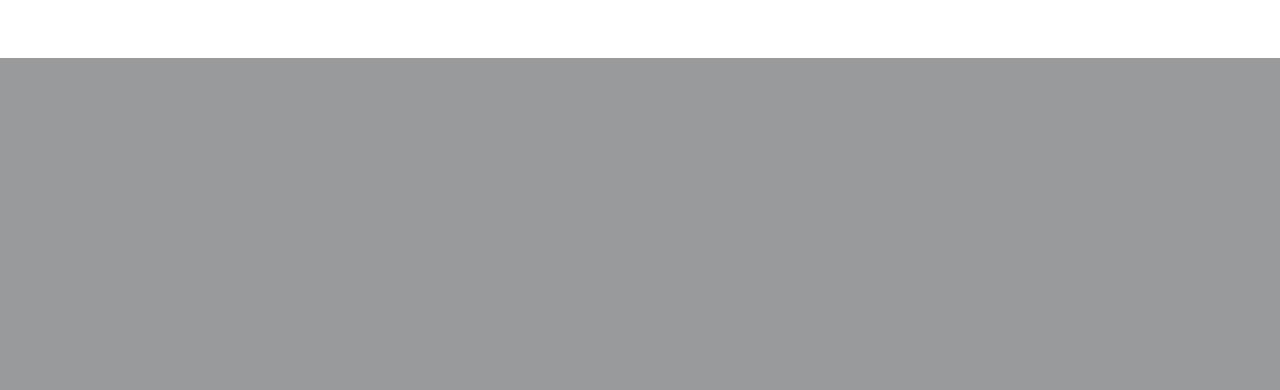
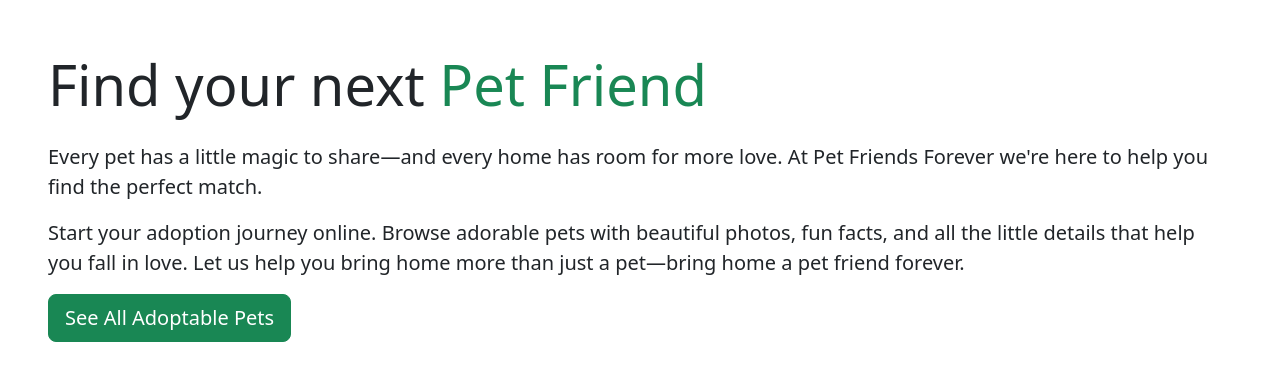
Before and after one commit to prmenezes/PetFriendsForever, a Django app: page / in a window 1280 px wide. Shown: the part 742-1132 px from the top of the page. Before the commit the page ends 800 px from the top, so only its background shows below. Run offline with Django 5.2, Linux system fonts and the light colour scheme.

Commit message:
Home + nav bar

```diff
--- a/pets/templates/base.html
+++ b/pets/templates/base.html
@@ -21,7 +21,7 @@
               <a class="navbar-brand d-flex align-items-center" href="{% url 'home' %}">
                 <img src="{% static 'pets/images/pff_logo.png' %}" alt="PFF_Logo" width="75" height="75" class="me-2">
                 <div class="d-flex flex-column lh-1">
-                  <span class="fw-bold">Pet</span>
+                  <span class="fw-bold " >Pet</span>
                   <span class="fw-bold">Friends</span>
                   <span class="fw-bold">Forever</span>
                 </div>
@@ -30,15 +30,15 @@
                 <span class="navbar-toggler-icon"></span>
               </button>
               <div class="collapse navbar-collapse" id="navbarSupportedContent">
-                <ul class="navbar-nav me-auto mb-2 mb-lg-0">
+                <ul class="navbar-nav me-auto mb-2 mb-lg-0 px-4">
 
 
-                  <li class="nav-item">
+                  <li class="nav-item px-2">
                     <a class="nav-link {% block adoptable-pets-active %}{% endblock  %}" href="{% url "pet_list" %}">Adoptable Pets</a>
                   </li>
 
 
-                  <li class="nav-item dropdown">
+                  <li class="nav-item dropdown px-2">
                     <a class="nav-link dropdown-toggle {% block visit-us-active %}{% endblock  %}" href="#" role="button" data-bs-toggle="dropdown" aria-expanded="false">
                       Visit Us
                     </a>
@@ -48,18 +48,18 @@
                     </ul>
                   </li>
 
-                  <li class="nav-item">
+                  <li class="nav-item px-2">
                     <a class="nav-link {% block how-to-adopt-active %}{% endblock  %}" aria-current="page" href="{% url "how_to_adopt" %}">How to Adopt</a>
                   </li>
 
-                  <li class="nav-item">
+                  <li class="nav-item px-2">
                     <a class="nav-link {% block contact-active %}{% endblock  %}" aria-current="page" href="{% url "contact_us" %}">Contact Us</a>
                   </li>
 
                 </ul>
                 <form class="d-flex" role="search" method="GET" action="{% url "search" "q" %}">
-                  <input name="q" class="form-control me-2" type="search" placeholder="Search by Pet Name" aria-label="Search">
-                  <button class="btn btn-outline-success" type="submit">Search</button>
+                  <input name="q" class="form-control me-2" type="search" placeholder="Search Pet by Name" aria-label="Search">
+                  <button class="btn btn-success" type="submit">Search</button>
                 </form>
               </div>
             </div>
--- a/pets/templates/home.html
+++ b/pets/templates/home.html
@@ -6,18 +6,43 @@
 {% block content %}
 
 
-<div class="bg-image d-flex home-bg-img justify-content-start align-items-center">
-    <div class="row mt-5">
-        <div class="col-md-6 mt-5">
-            <div class=" text-white p-4 mt-5">
-                <h1 class="mb-3">Find your new best friend</h1>
-                <p class="lead">Every pet has a little magic to share—and every home has room for more love.
-                    At Pet Friends Forever
-                    we're here to help you find the perfect match.
-                <p class="lead">Our easy-to-use platform lets you browse adorable pets with beautiful photos, fun facts, and all the little details that help you fall in love.
-                    Let us help you bring home more than just a pet—bring home a pet friend forever.</p>
-            </div>
+<div class="bg-image d-flex home-bg-img justify-content-start align-items-end ">
+    <div class="d-flex flex-column w-100 bd-highlight ms-5 text-white">
+        <div class="p-1 mt-5">
+            <h1>A Friend to Hold</h1>
         </div>
+
+        <div class="p-2 align-self-end me-5">
+            <h1>Warmth in Waiting</h1>
+        </div>
+
+        <div class="p-2 align-self-center mb-5">
+            <h1>Yours, Forevermore</h1>
+        </div>
+      </div>
+</div>
+
+
+
+<div class="d-flex flex-column bd-highlight m-5">
+    <div class="mt-1 mb-3">
+        <h1 class="display-4">
+            Find your next <span class="text-success">Pet Friend</span>
+        </h1>
     </div>
+    <p class="lead">Every pet has a little magic to share—and every home has room for more love.
+    At Pet Friends Forever we're here to help you find the perfect match.</p>
+    <p class="lead">Start your adoption journey online.
+    Browse adorable pets with beautiful photos, fun facts, and all the little details that help you fall in love.
+    Let us help you bring home more than just a pet—bring home a pet friend forever.</p>
+
+    {% comment %} <button type="button" class="btn btn-success btn-lg align-self-start">Click Here to See All Adoptable Pets</button> {% endcomment %}
+    <a class="btn btn-success btn-lg align-self-start" role="button" href="{% url "pet_list" %}">See All Adoptable Pets</a>
+
+
 </div>
+
+
+
+
 {% endblock %}
```
